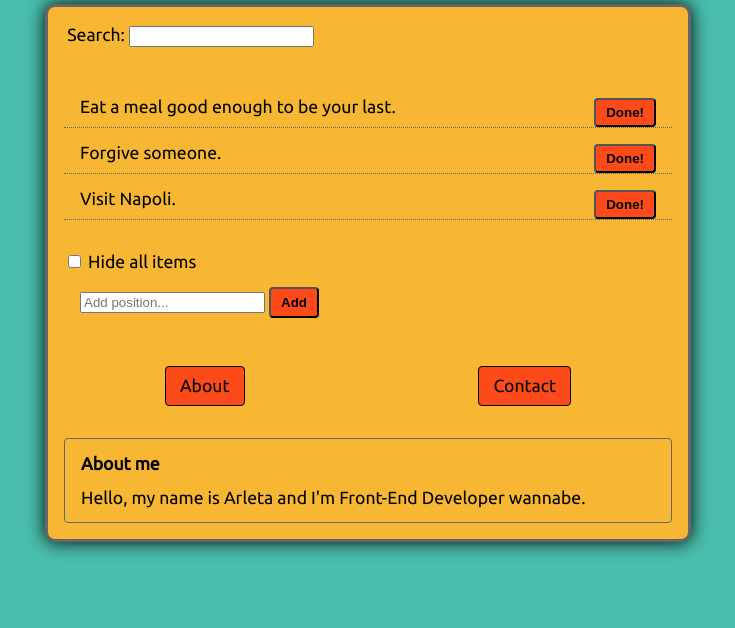
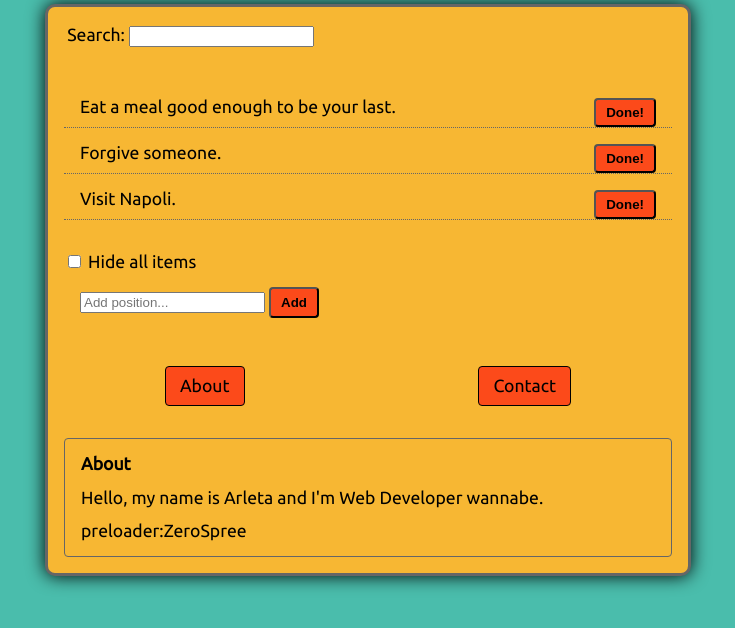
Before and after one commit to arleta-jedrzejczak/To-Do-App, a plain HTML site: page index.html in a window 1280 px wide. Shown: the part 108-736 px from the top of the page, without its empty margins (272-1007 px from the left). Drawn offline with nearby package versions, Linux system fonts and the light colour scheme.

Commit message:
credits added

```diff
--- a/index.html
+++ b/index.html
@@ -66,8 +66,9 @@
                     <li data-target="#contact" class="tabs__button">Contact</li>
                 </ul>
                 <div class="panel active tabs__item" id="about">
-                    <p class="tabs__item--name">About me</p>
-                    <p class="tabs__item--text">Hello, my name is Arleta and I'm Front-End Developer wannabe.</p>
+                    <p class="tabs__item--name">About</p>
+                    <p class="tabs__item--text">Hello, my name is Arleta and I'm Web Developer wannabe.</p>
+                    <p class="tabs__item--text">preloader:<a  class="tabs__item--newlink" href="https://codepen.io/zerospree/" target="_blank">ZeroSpree</a></p>
                 </div><!--end of about-->
                 <div class="panel tabs__item" id="contact">
                     <p class="tabs__item--name">Contact</p>
```
